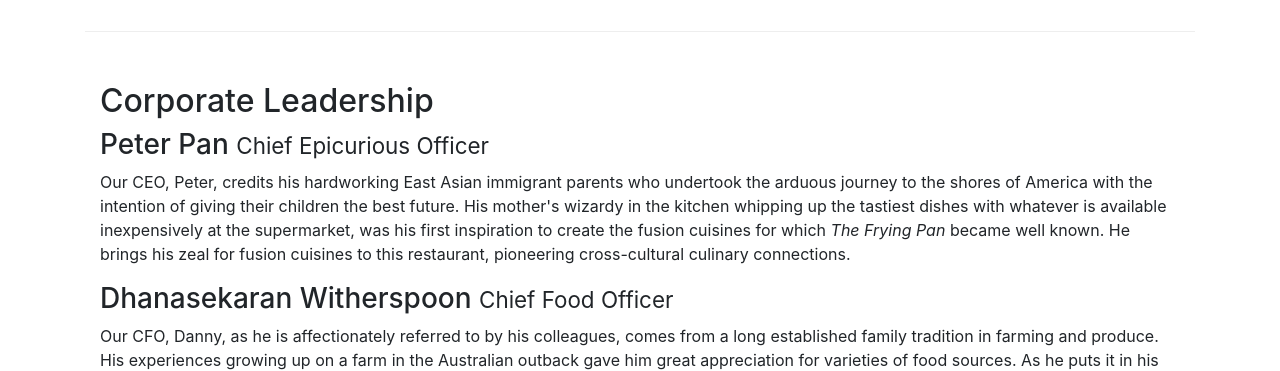
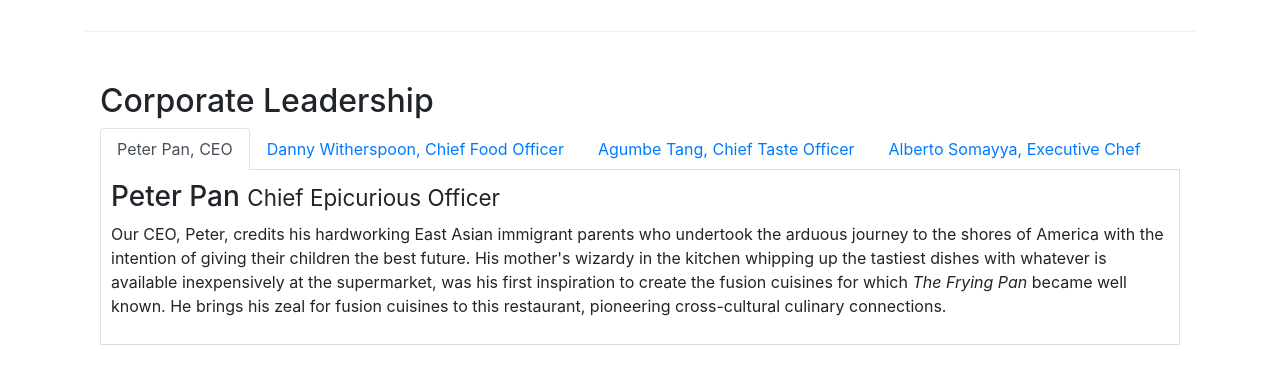
Before and after one commit to Drithyl/Bootstrap-confusion, a website: page aboutus.html in a window 1280 px wide. Shown: the part 940-1311 px from the top of the page. Drawn offline with nearby package versions, Linux system fonts and the light colour scheme.

Commit message:
Tab-based navigation

```diff
--- a/aboutus.html
+++ b/aboutus.html
@@ -112,17 +112,61 @@
         <div class="row row-content">
             <div class="col-12">
                 <h2>Corporate Leadership</h2>
+
+                <!-- nav-tabs organizes content by tabs, displaying only whichever tab the user clicks on -->
+                <ul class="nav nav-tabs">
+                  <!-- specifies this list item as actually being part of a nav scheme -->
+                  <li class="nav-item">
+                    <!-- role is a descriptive attribute of what the purpose of the element actually is.
+                        For instance, this is a link HTML element, but it's used to serve as a tab, not
+                        as a link to a different website (therefore the href to an id, linking to content).
+                        data-toggle is an HTML5 data attribute that automatically hooks up the element to the type of widget it is. -->
+                    <a class="nav-link active" href="#peter" role="tab" data-toggle="tab">Peter Pan, CEO</a>
+                  </li>
+
+                  <li class="nav-item">
+                    <a class="nav-link" href="#danny" role="tab" data-toggle="tab">Danny Witherspoon, Chief Food Officer</a>
+                  </li>
+
+                  <li class="nav-item">
+                    <a class="nav-link" href="#agumbe" role="tab" data-toggle="tab">Agumbe Tang, Chief Taste Officer</a>
+                  </li>
+
+                  <li class="nav-item">
+                    <a class="nav-link" href="#alberto" role="tab" data-toggle="tab">Alberto Somayya, Executive Chef</a>
+                  </li>
+                </ul>
+
+                <!-- tab-content specifies that the content within the div is the content that a group of tabs will contain.
+                    This class also gets modified in our own stylesheet, styles.css, to give tabs a clean border all around -->
+                <div class="tab-content">
+                  <!-- tab-pane marks the content within the div as the content for one specific tab.
+                      fade class is a bootstrap animation class that enables fading in. The show class
+                      specifies that the content inside this div should be shown when the page is first rendered.
+                      tabpanel role describes that this is meant to be the content of a tab -->
+                  <div class="tab-pane fade show active" id="peter" role="tabpanel">
                     <h3>Peter Pan <small>Chief Epicurious Officer</small></h3>
                     <!-- class d-none sets the display value to none for all screens. d-{screen}-none affects
                         all screens of the specified size and above. In this case these paragraphs will be hidden
                         only in the extra small sizes -->
                     <p class="d-none d-sm-block">Our CEO, Peter, credits his hardworking East Asian immigrant parents who undertook the arduous journey to the shores of America with the intention of giving their children the best future. His mother's wizardy in the kitchen whipping up the tastiest dishes with whatever is available inexpensively at the supermarket, was his first inspiration to create the fusion cuisines for which <em>The Frying Pan</em> became well known. He brings his zeal for fusion cuisines to this restaurant, pioneering cross-cultural culinary connections.</p>
+                  </div>
+
+                  <div class="tab-pane fade" id="danny" role="tabpanel">
                     <h3>Dhanasekaran Witherspoon <small>Chief Food Officer</small></h3>
                     <p class="d-none d-sm-block">Our CFO, Danny, as he is affectionately referred to by his colleagues, comes from a long established family tradition in farming and produce. His experiences growing up on a farm in the Australian outback gave him great appreciation for varieties of food sources. As he puts it in his own words, <em>Everything that runs, wins, and everything that stays, pays!</em></p>
+                  </div>
+
+                  <div class="tab-pane fade" id="agumbe" role="tabpanel">
                     <h3>Agumbe Tang <small>Chief Taste Officer</small></h3>
                     <p class="d-none d-sm-block">Blessed with the most discerning gustatory sense, Agumbe, our CTO, personally ensures that every dish that we serve meets his exacting tastes. Our chefs dread the tongue lashing that ensues if their dish does not meet his exacting standards. He lives by his motto, <em>You click only if you survive my lick.</em></p>
+                  </div>
+
+                  <div class="tab-pane fade" id="alberto" role="tabpanel">
                     <h3>Alberto Somayya <small>Executive Chef</small></h3>
                     <p class="d-none d-sm-block">Award winning three-star Michelin chef with wide International experience having worked closely with whos-who in the culinary world, he specializes in creating mouthwatering Indo-Italian fusion experiences. He says, <em>Put together the cuisines from the two craziest cultures, and you get a winning hit! Amma Mia!</em></p>
+                  </div>
+                </div>
             </div>
        </div>
 
--- a/css/styles.css
+++ b/css/styles.css
@@ -42,3 +42,11 @@ body {
 .navbar-dark {
   background-color: #512DA8;
 }
+
+/* Give the tabs a nice clean border on the sides and bottom to enclose them properly */
+.tab-content {
+  border-left: 1px solid #ddd;
+  border-right: 1px solid #ddd;
+  border-bottom: 1px solid #ddd;
+  padding: 10px;
+}
```
Lines whose indentation alone changed are shown as unchanged.
